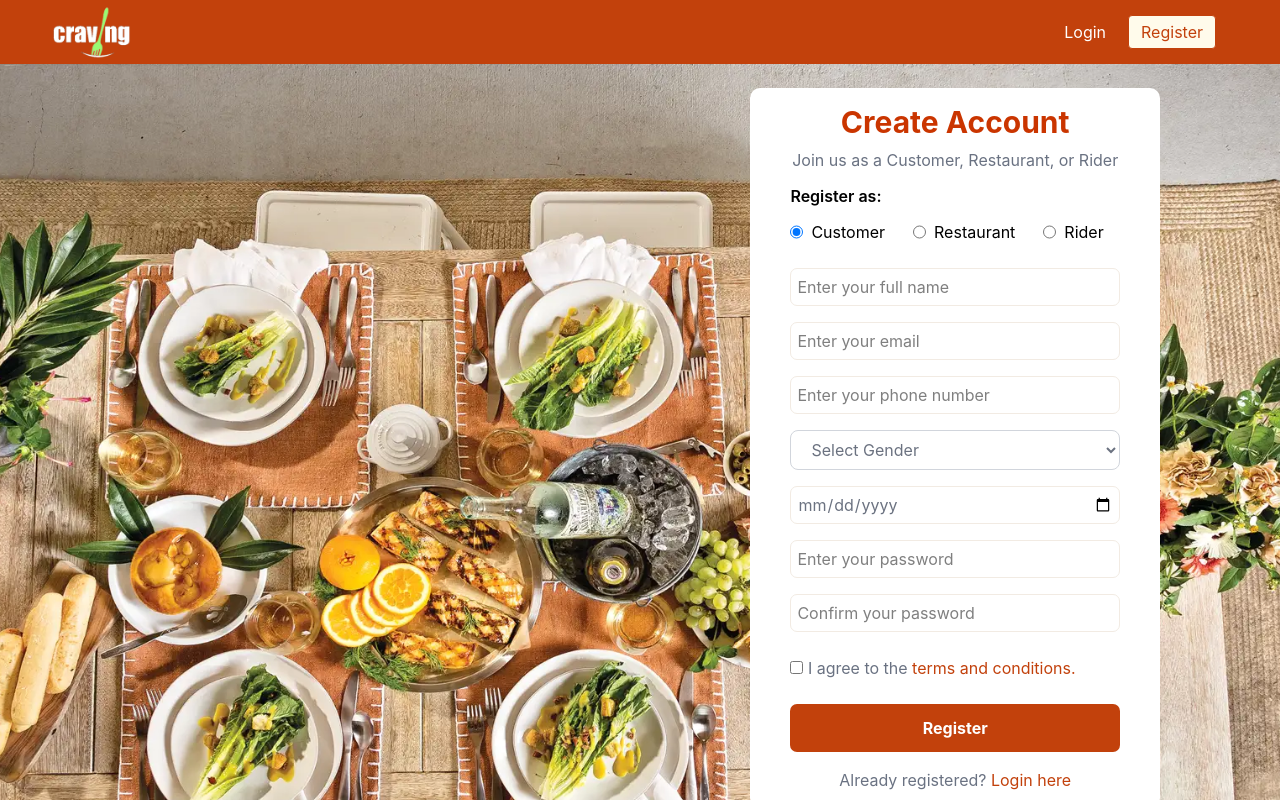
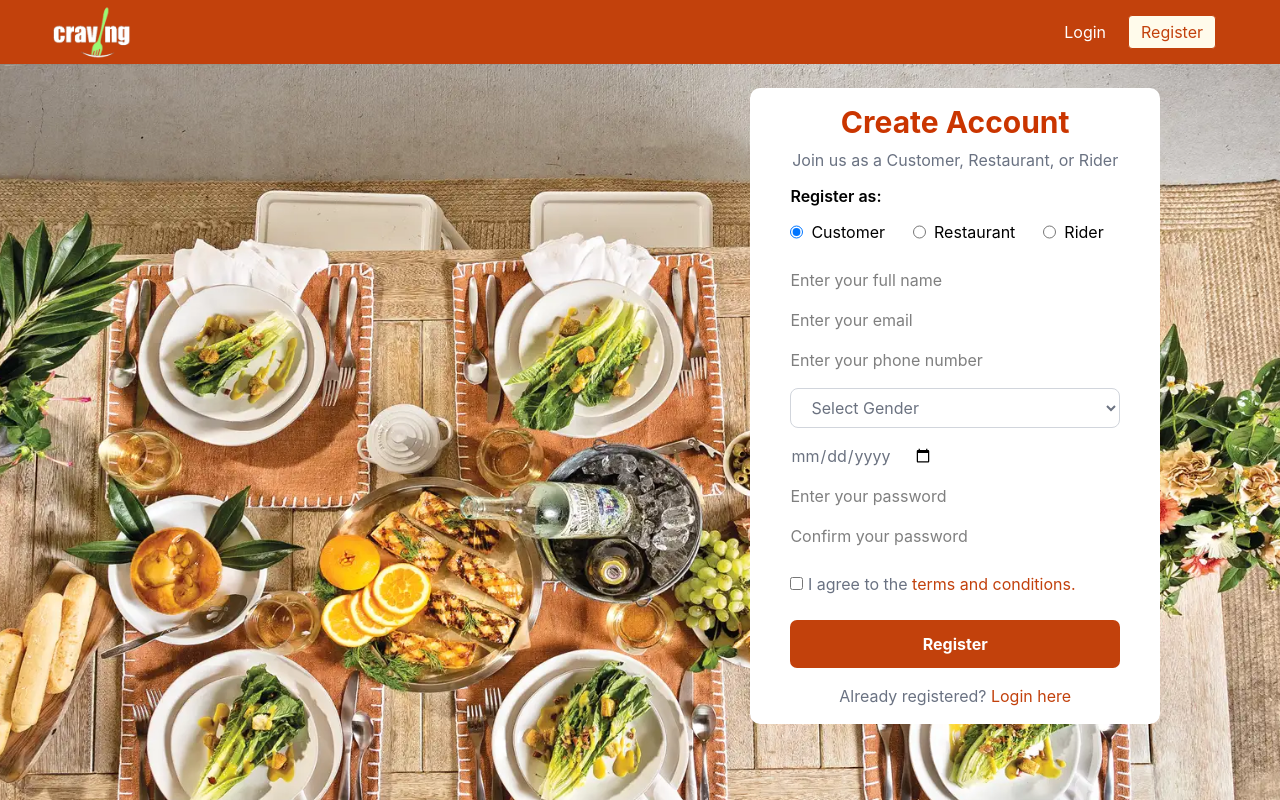
Before and after one commit to Satakshivdhy/CravingsClone_678, a React (Vite) app in the folder client/: page /register in a window 1280 px wide. Shown: the top 800 px of the page. Built offline with nearby package versions, Linux system fonts and the light colour scheme.

Commit message:
Refactor registration validation logic and improve input handling

```diff
--- a/client/src/pages/Register.jsx
+++ b/client/src/pages/Register.jsx
@@ -24,35 +24,36 @@ const Register = () => {
     console.log(registerData);
   };
 
-  const validateRegisterData = (data) => {
-    const { fullName, email, phone, gender, dob, password,confirmPassword } = data;
-    let errorMessage = {};
+  // const validateRegisterData = (data) => {
+  //   const { fullName, email, phone, gender, dob, password,confirmPassword } = data;
+  //   let errorMessage = {};
 
-    if (!fullName || !email || !password || !phone || !gender || !dob) {
-      errorMessage.fieldsError = "All Fields Required";
-    }
-    if (email.length < 8) {
-      errorMessage.emailError = "Email too Short";
-    }
-    if (password.length < 6) {
-      errorMessage.passwordError = "Password too Short";
-    }
-    if(password!== confirmPassword){
-      errorMessage.confirmPasswordError = "Passwords do not match";
-    }
+  //   if (!fullName || !email || !password || !phone || !gender || !dob) {
+  //     errorMessage.fieldsError = "All Fields Required";
+  //   }
+  //   if (email.length < 8) {
+  //     errorMessage.emailError = "Email too Short";
+  //   }
+  //   if (password.length < 6) {
+  //     errorMessage.passwordError = "Password too Short";
+  //   }
+  //   if(password!== confirmPassword){
+  //     errorMessage.confirmPasswordError = "Passwords do not match";
+  //   }
 
-    return Object.keys(errorMessage).length > 0 ? false : errorMessage;
-  };
+  //   return Object.keys(errorMessage).length > 0 ? false : errorMessage;
+  // };
 
   const handleSubmit = async (e) => {
     e.preventDefault();
 
-    const validateResult = validateRegisterData(registerData);
-    if (!validateResult) {
-      setValidateError(validateResult);
+    if (registerData.password !== registerData.confirmPassword) {
+      setValidateError({ passwordError: "Passwords do not match" });
       return;
     }
+    setValidateError(null); // Clear previous errors if passwords match
     console.log("Registered data submitted:", registerData);
+
     const payload = {
       fullName: registerData.fullName,
       email: registerData.email.toLowerCase(),
@@ -60,7 +61,6 @@ const Register = () => {
       gender: registerData.gender,
       dob: registerData.dob,
       password: registerData.password,
-      confirmPassword: registerData.password,
     };
     try {
       const res = await api.post("/auth/register", payload);
@@ -69,6 +69,7 @@ const Register = () => {
       console.log(res?.data?.message || error.message);
     }
   };
+  const inputClass= "p-1.5 w-full border-[#F2EBE3] rounded-[7px] border focus:border-3 focus:border-orange-700 focus:ring-0 focus:outline-none";
 
   return (
     <>
@@ -119,7 +120,7 @@ const Register = () => {
                     value={registerData.fullName}
                     placeholder="Enter your full name"
                     onChange={handleChange}
-                    className="p-1.5 w-full border-[#F2EBE3] rounded-[7px] border focus:border-3 focus:border-orange-700 focus:ring-0 focus:outline-none "
+                    className="{inputClass} "
                   />
                 </div>
                 <div className="w-full">
@@ -129,7 +130,7 @@ const Register = () => {
                     placeholder="Enter your email"
                     value={registerData.email}
                     onChange={handleChange}
-                    className="p-1.5 w-full border-[#F2EBE3] rounded-[7px] border focus:border-3 focus:border-orange-700 focus:ring-0 focus:outline-none"
+                    className="{inputClass}"
                   />
                   {validateError?.emailError && (
                     <span className="text-red-500 text-sm">
@@ -139,12 +140,12 @@ const Register = () => {
                 </div>
                 <div>
                   <input
-                    type="text"
+                    type="tel"
                     name="phone"
                     value={registerData.phone}
                     onChange={handleChange}
                     placeholder="Enter your phone number"
-                    className="p-1.5 w-full border-[#F2EBE3] rounded-[7px] border focus:border-3 focus:border-orange-700 focus:ring-0 focus:outline-none"
+                    className="{inputClass}"
                   />
                 </div>
                 <div>
@@ -170,7 +171,7 @@ const Register = () => {
                     name="dob"
                     value={registerData.dob}
                     onChange={handleChange}
-                    className="p-1.5 w-full border-[#F2EBE3] rounded-[7px] border focus:border-3 focus:border-orange-700 focus:ring-0 focus:outline-none text-[#6B7280]"
+                    className="{inputClass} text-[#6B7280]"
                   />
                 </div>
                 <div>
@@ -181,7 +182,7 @@ const Register = () => {
                     placeholder="Enter your password"
                     value={registerData.password}
                     onChange={handleChange}
-                    className="p-1.5 w-full border-[#F2EBE3] rounded-[7px] border focus:border-3 focus:border-orange-700 focus:ring-0 focus:outline-none"
+                    className="{inputClass}"
                   />
                   {validateError?.passwordError && (
                     <span className="text-red-500 text-sm">
@@ -196,7 +197,7 @@ const Register = () => {
                     value={registerData.confirmPassword}
                     onChange={handleChange}
                     placeholder="Confirm your password"
-                    className="p-1.5 w-full border-[#F2EBE3] rounded-[7px] border focus:border-3 focus:border-orange-700 focus:ring-0 focus:outline-none"
+                    className="{inputClass}"
                   />
                   {validateError?.passwordError && (
                     <span className="text-red-500 text-sm">
```
